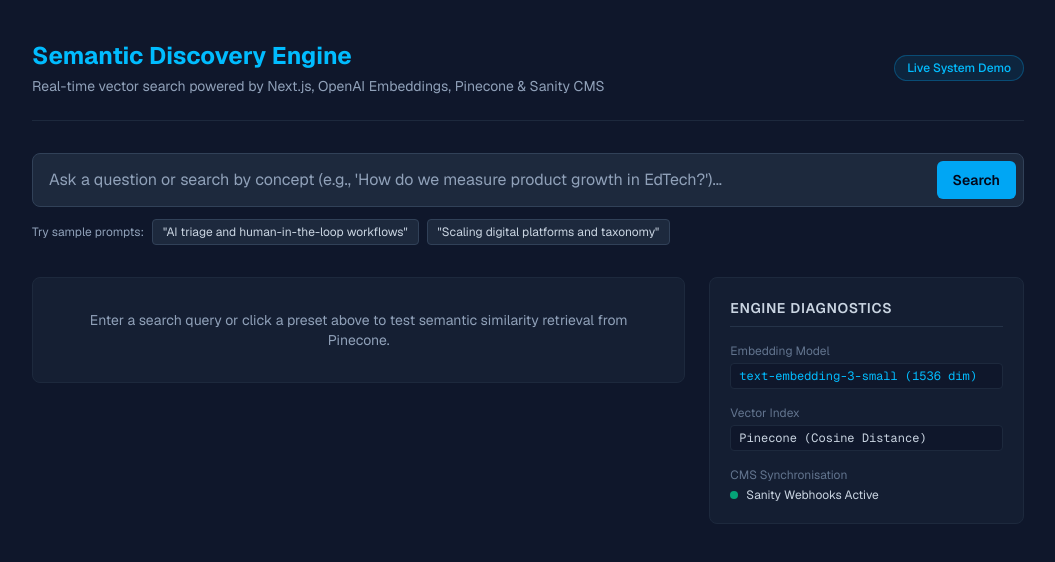
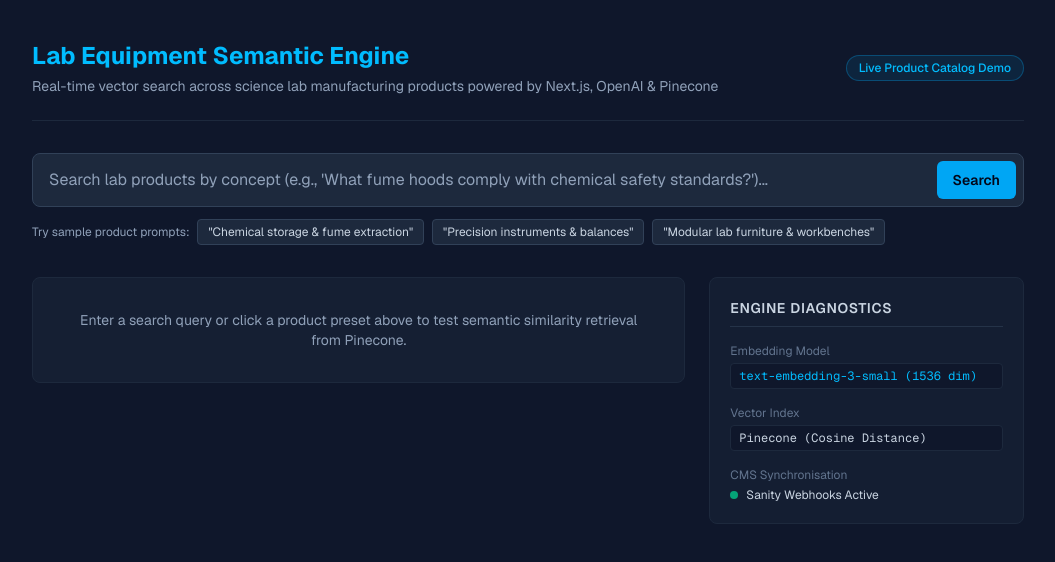
Before and after one commit to bpwhitehouse/discovery-engine, a Next.js app: page /demo in a window 1280 px wide. Shown: the top 562 px of the page, without its empty margins (112-1167 px from the left). Built offline with nearby package versions, Linux system fonts and the light colour scheme.

Commit message:
New demo page TS

```diff
--- a/src/app/demo/page.tsx
+++ b/src/app/demo/page.tsx
@@ -66,13 +66,13 @@ export default function DiscoveryEngineDemo() {
         <header className="mb-8 border-b border-slate-800 pb-6">
           <div className="flex flex-col sm:flex-row sm:items-center justify-between gap-4">
             <div>
-              <h1 className="text-2xl font-bold text-sky-400">Semantic Discovery Engine</h1>
+              <h1 className="text-2xl font-bold text-sky-400">Lab Equipment Semantic Engine</h1>
               <p className="text-slate-400 text-sm mt-1">
-                Real-time vector search powered by Next.js, OpenAI Embeddings, Pinecone &amp; Sanity CMS
+                Real-time vector search across science lab manufacturing products powered by Next.js, OpenAI &amp; Pinecone
               </p>
             </div>
             <span className="w-fit bg-sky-500/10 text-sky-400 border border-sky-500/30 text-xs px-3 py-1 rounded-full font-medium">
-              Live System Demo
+              Live Product Catalog Demo
             </span>
           </div>
         </header>
@@ -85,7 +85,7 @@ export default function DiscoveryEngineDemo() {
               value={query}
               onChange={(e) => setQuery(e.target.value)}
               onKeyDown={(e) => e.key === 'Enter' && handleSearch()}
-              placeholder="Ask a question or search by concept (e.g., 'How do we measure product growth in EdTech?')..."
+              placeholder="Search lab products by concept (e.g., 'What fume hoods comply with chemical safety standards?')..."
               className="w-full bg-slate-800 border border-slate-700 rounded-lg px-4 py-3.5 pr-28 text-slate-100 placeholder-slate-400 focus:outline-none focus:border-sky-500 focus:ring-1 focus:ring-sky-500"
             />
             <button
@@ -99,18 +99,24 @@ export default function DiscoveryEngineDemo() {
 
           {/* Preset Buttons */}
           <div className="flex flex-wrap items-center gap-2 mt-3">
-            <span className="text-xs text-slate-400">Try sample prompts:</span>
+            <span className="text-xs text-slate-400">Try sample product prompts:</span>
             <button
-              onClick={() => runPreset('AI triage and human-in-the-loop workflows')}
+              onClick={() => runPreset('Chemical storage and fume extraction systems')}
               className="text-xs bg-slate-800 hover:bg-slate-700 border border-slate-700 text-slate-300 px-2.5 py-1 rounded transition-colors"
             >
-              "AI triage and human-in-the-loop workflows"
+              "Chemical storage & fume extraction"
             </button>
             <button
-              onClick={() => runPreset('Scaling digital platforms and taxonomy')}
+              onClick={() => runPreset('High-precision analytical balances and laboratory instruments')}
               className="text-xs bg-slate-800 hover:bg-slate-700 border border-slate-700 text-slate-300 px-2.5 py-1 rounded transition-colors"
             >
-              "Scaling digital platforms and taxonomy"
+              "Precision instruments & balances"
+            </button>
+            <button
+              onClick={() => runPreset('Custom modular lab furniture and ESD workbench setup')}
+              className="text-xs bg-slate-800 hover:bg-slate-700 border border-slate-700 text-slate-300 px-2.5 py-1 rounded transition-colors"
+            >
+              "Modular lab furniture & workbenches"
             </button>
           </div>
         </section>
@@ -122,7 +128,7 @@ export default function DiscoveryEngineDemo() {
           <div className="lg:col-span-2 space-y-4">
             {loading && (
               <div className="bg-slate-800/50 border border-slate-800 rounded-lg p-8 text-center animate-pulse">
-                <p className="text-sky-400 text-sm font-medium">Generating embeddings &amp; querying Pinecone vector index...</p>
+                <p className="text-sky-400 text-sm font-medium">Generating embeddings &amp; querying product vector index...</p>
               </div>
             )}
 
@@ -134,13 +140,13 @@ export default function DiscoveryEngineDemo() {
 
             {!loading && !hasSearched && !error && (
               <div className="bg-slate-800/50 border border-slate-800 rounded-lg p-8 text-center">
-                <p className="text-slate-400 text-sm">Enter a search query or click a preset above to test semantic similarity retrieval from Pinecone.</p>
+                <p className="text-slate-400 text-sm">Enter a search query or click a product preset above to test semantic similarity retrieval from Pinecone.</p>
               </div>
             )}
 
             {!loading && hasSearched && results.length === 0 && !error && (
               <div className="bg-slate-800/50 border border-slate-800 rounded-lg p-8 text-center">
-                <p className="text-slate-400 text-sm">No vector matches found for your query.</p>
+                <p className="text-slate-400 text-sm">No product vector matches found for your query.</p>
               </div>
             )}
 
@@ -153,7 +159,7 @@ export default function DiscoveryEngineDemo() {
                         Score: {(item.score * 100).toFixed(0)}% Match
                       </span>
                       <span className="text-xs text-slate-400 font-mono">
-                        {item.sanityId ? `Sanity ID: ${item.sanityId}` : `Vector ID: ${item.id}`}
+                        {item.sanityId ? `Sanity ID: ${item.sanityId}` : `SKU/ID: ${item.id}`}
                       </span>
                     </div>
                     <h4 className="text-lg font-semibold text-slate-100">{item.title}</h4>
```
